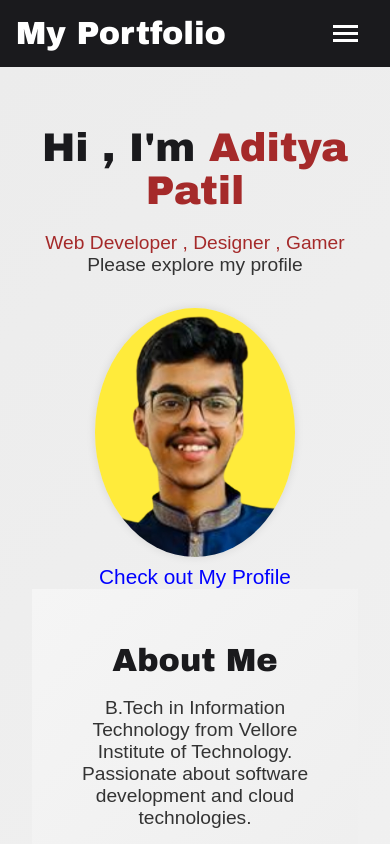
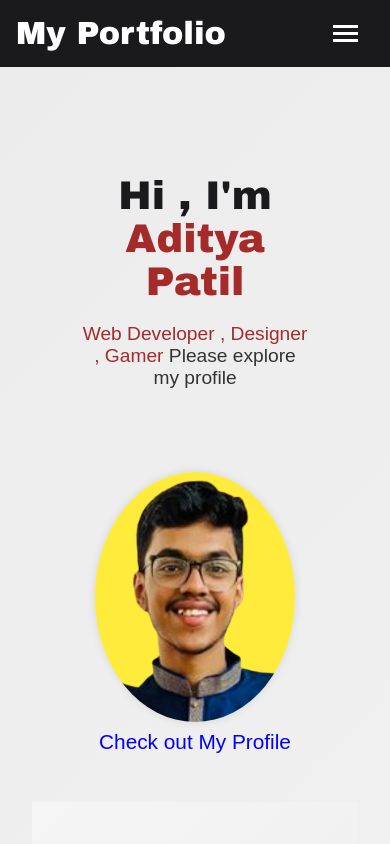
Before and after one commit to AdityaNPatil/Portfolio_React, a React (Vite) app: page / in a window 390 px wide. Shown: the top 844 px of the page. Built offline with nearby package versions, Linux system fonts and the light colour scheme.

Commit message:
Update Home.css
Added some changes to the css

```diff
--- a/src/components/Home.css
+++ b/src/components/Home.css
@@ -6,6 +6,14 @@
   text-align: center;
   padding: 2em;
   background: linear-gradient(135deg, #ececec, #f5f5f5);
+}
+
+.introContainer{
+  display: flex;
+  flex-direction: row;
+  align-items: center;
+  justify-content: space-between;
+  padding : 3rem;
 }
 
 .intro {
@@ -99,3 +107,12 @@
     opacity: 1;
   }
 }
+
+
+@media (max-width: 768px){
+  .introContainer{
+    flex-direction : column;
+    justify-content: center;
+    gap : 2rem;
+  }
+}
```
